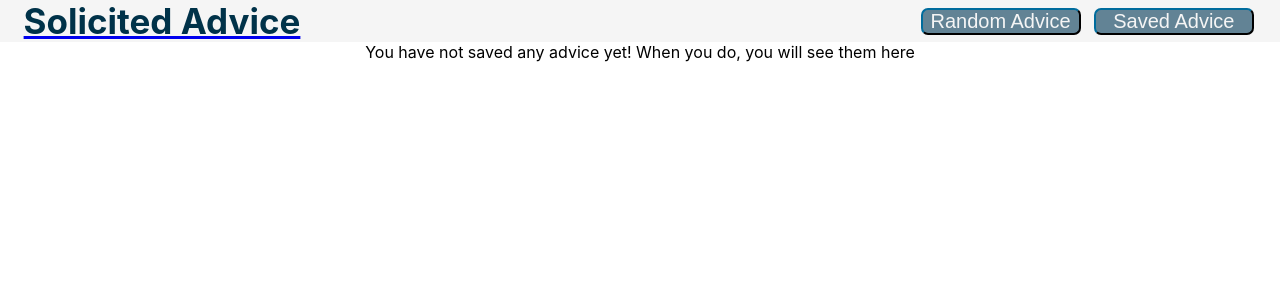
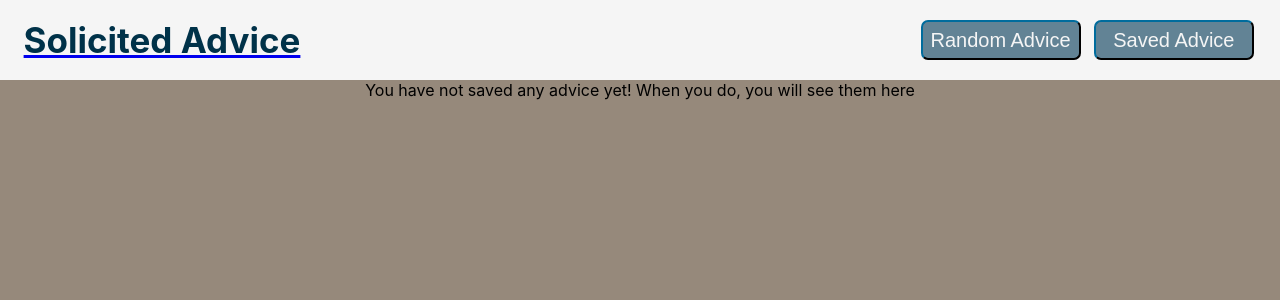
Before and after one commit to LeahWinters/Lay-It-On-Me, a React (Create React App) app: page /saved_advice in a window 1280 px wide. Shown: the top 300 px of the page. Built offline with nearby package versions, Linux system fonts and the light colour scheme.

Commit message:
Style saved advice page

```diff
--- a/src/App/App.css
+++ b/src/App/App.css
@@ -19,3 +19,9 @@
   height: 100vh;
   width: 100vw;
 }
+
+.saved-advice-page,
+.random-advice-page {
+  height: 100vh;
+  width: 100vw;
+}
--- a/src/SavedAdviceCard/SavedAdviceCard.css
+++ b/src/SavedAdviceCard/SavedAdviceCard.css
@@ -0,0 +1,33 @@
+.saved-advice-card {
+  align-items: center;
+  background-color: #CF995F;
+  border: solid 2px #003249;
+  border-radius: 7px;
+  display: flex;
+  flex-direction: column;
+  justify-content: space-evenly;
+  margin: 2%;
+  max-height: 300px;
+  width: 500px;
+}
+
+.advice {
+  color: #003249;
+  font-size: 23px;
+  width: 400px;
+}
+
+.delete-saved-btn {
+  background-color: #628395;
+  border-radius: 7px;
+  border-color: #003249;
+  cursor: pointer;
+  color: #F5F5F5;
+  font-size: 18px;
+  padding: 1.5%;
+}
+
+.delete-saved-btn:hover {
+  background-color: #DFD5A5;
+  color: #003249;
+}
--- a/src/SavedAdviceCard/SavedAdviceCard.js
+++ b/src/SavedAdviceCard/SavedAdviceCard.js
@@ -7,7 +7,7 @@ const SavedAdviceCard = ({ advice, deleteSavedAdvice, slip }) => {
     <section className="saved-advice-card">
       <h4 className="advice">{advice}</h4>
       <button
-        className="add-fav-btn"
+        className="delete-saved-btn"
         type="button"
         onClick={() => deleteSavedAdvice(slip)}
       >
--- a/src/SavedAdviceContainer/SavedAdviceContainer.css
+++ b/src/SavedAdviceContainer/SavedAdviceContainer.css
@@ -0,0 +1,9 @@
+.saved-advice-container {
+  background-color: #96897B;
+  display: flex;
+  justify-content: center;
+  flex-direction: row;
+  flex-wrap: wrap;
+  width: 100vw;
+  height: 100vh;
+}
```
